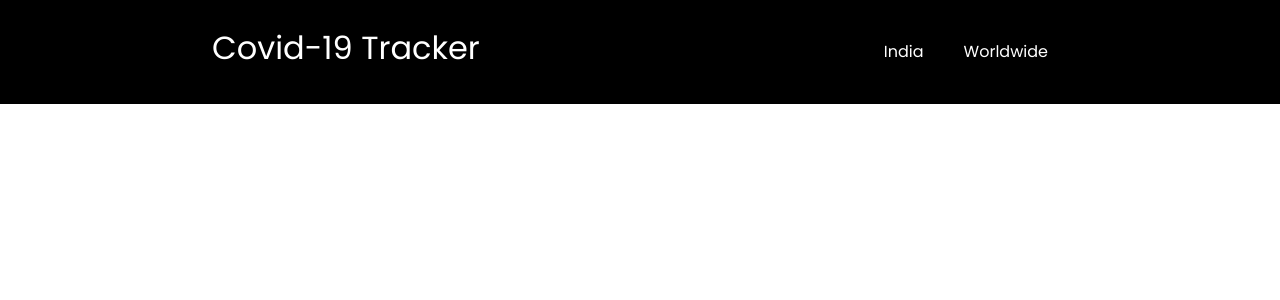
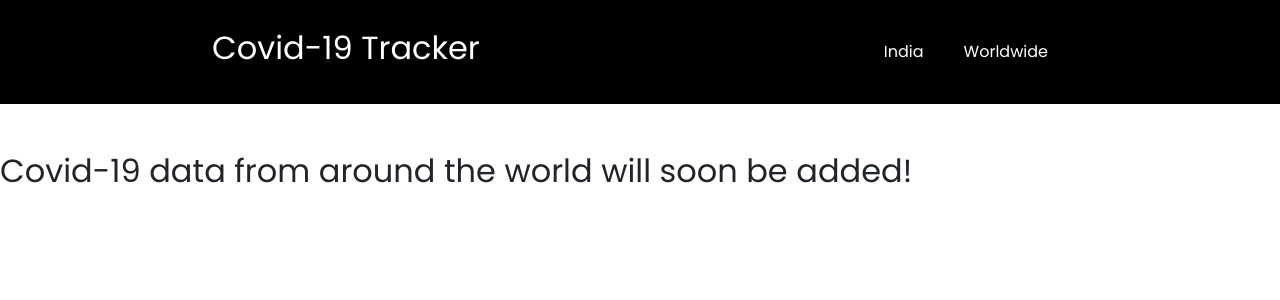
Before and after one commit to piyushsaha/covid-19-tracker, a React (Create React App) app: page /worldwide in a window 1280 px wide. Shown: the top 300 px of the page. Built offline with nearby package versions, Linux system fonts and the light colour scheme.

Commit message:
added a message in the worldwide data page

```diff
--- a/src/components/Worldwide.js
+++ b/src/components/Worldwide.js
@@ -4,7 +4,7 @@ class Worldwide extends React.Component {
     render() {
         return (
             <div>
-
+                <h2>Covid-19 data from around the world will soon be added!</h2>
             </div>
         )
     }
```
